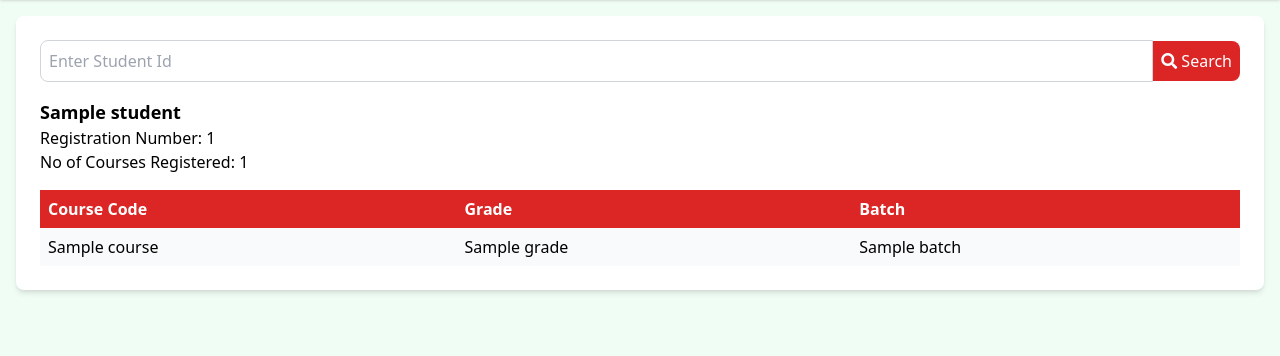
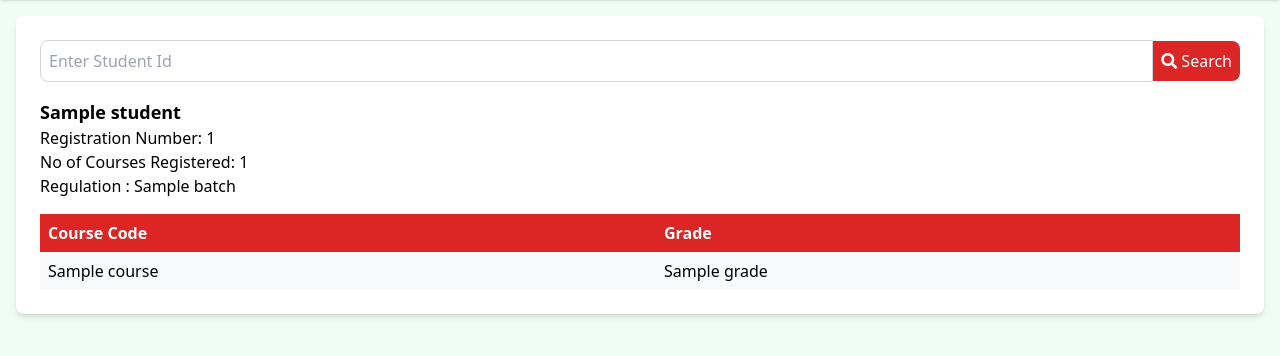
Before and after one commit to CharanTeja-6825/EPICSY23, a Django app: template templates/adminapp/StudentDetails.html in a window 1280 px wide. Shown: the part 72-428 px from the top of the page. Run offline with Django 5.2, Linux system fonts and the light colour scheme; the template is opened without the code that fills it: most values are stand-ins (such as "Sample title", 1, 10 or a date in 2020); some libraries are stand-ins or nearby versions.

Commit message:
student batch column removed

```diff
--- a/templates/adminapp/StudentDetails.html
+++ b/templates/adminapp/StudentDetails.html
@@ -7,7 +7,7 @@
     <link href="https://cdnjs.cloudflare.com/ajax/libs/font-awesome/5.15.3/css/all.min.css" rel="stylesheet"/>
 </head>
 <body class="bg-green-50">
-    {% include 'navbar/AdminNavBar.html' %}
+    {% include 'navbar/AdminNavbar.html' %}
 
     <div class="container mx-auto p-4">
         <div class="bg-white p-6 rounded-lg shadow-md">
@@ -30,13 +30,14 @@
                             <h2 class="text-lg font-bold">{{ student.name }}</h2>
                             <p>Registration Number: {{ student.student_id }}</p>
                             <p>No of Courses Registered: {{ student.course_grades|length }}</p>
+                            <p>Regulation : {{ student.batch }}</p>
                         </div>
                         <table class="w-full text-left border-collapse">
                             <thead>
                                 <tr>
                                     <th class="bg-red-600 text-white p-2">Course Code</th>
                                     <th class="bg-red-600 text-white p-2">Grade</th>
-                                    <th class="bg-red-600 text-white p-2">Batch</th>
+                                    <!-- <th class="bg-red-600 text-white p-2">Batch</th> -->
                                 </tr>
                             </thead>
                             <tbody>
@@ -44,7 +45,7 @@
                                     <tr class="{% cycle 'bg-gray-50' 'bg-white' %}">
                                         <td class="p-2">{{ course }}</td>
                                         <td class="p-2">{{ grade }}</td>
-                                        <td class="p-2">{{ student.batch }}</td>
+                                        <!-- <td class="p-2">{{ student.batch }}</td> -->
                                     </tr>
                                 {% endfor %}
                             </tbody>
--- a/templates/adminapp/homepage.html
+++ b/templates/adminapp/homepage.html
@@ -14,7 +14,7 @@
     </style>
 </head>
 <body class="bg-gray-100 flex flex-col items-center justify-center min-h-screen">
-    {% include 'navbar/AdminNavBar.html' %}
+    {% include 'navbar/AdminNavbar.html' %}
 
     <main class="flex-grow flex flex-col items-center justify-center px-4 w-full">
         <div class="bg-white rounded-lg p-8 max-w-md w-full">
```
